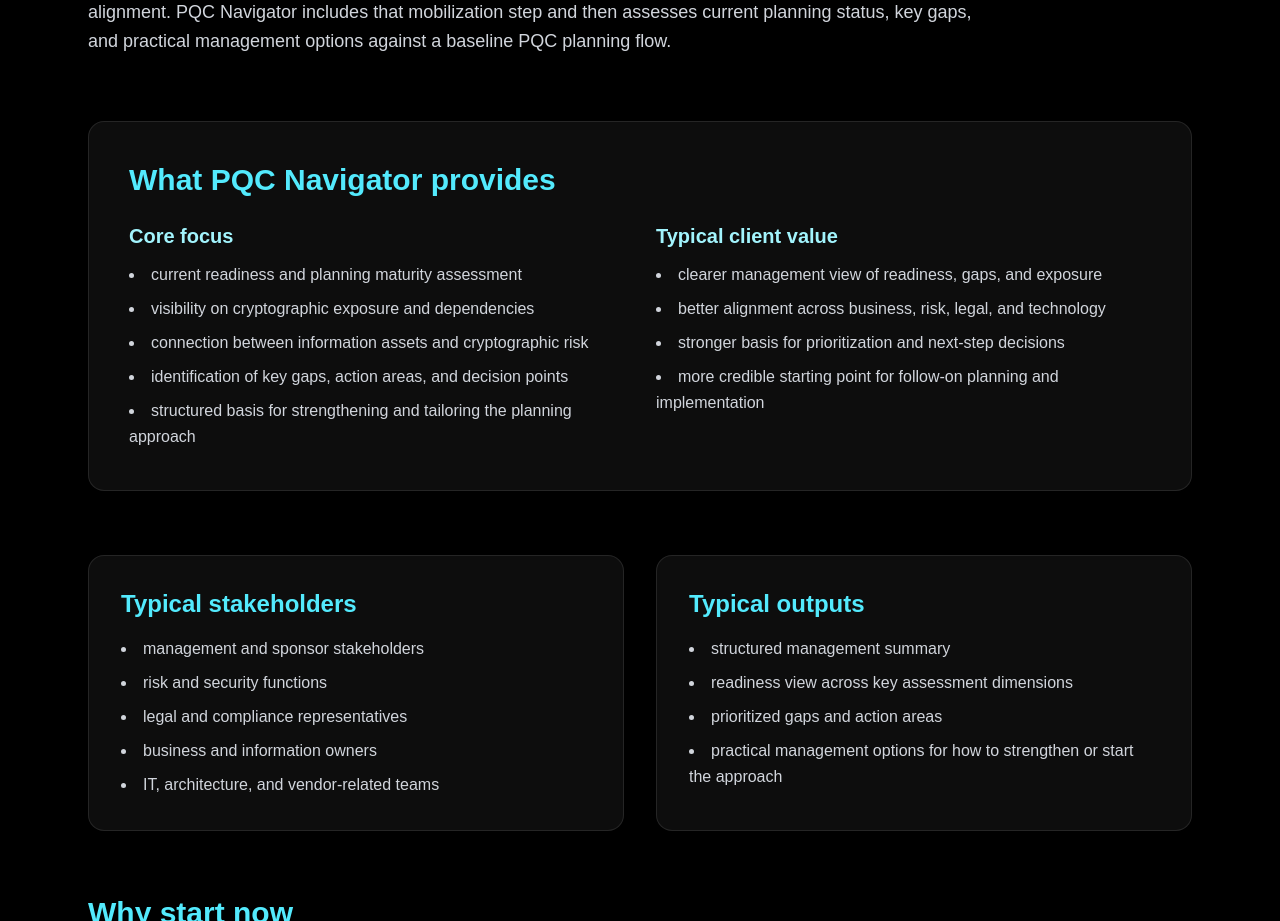
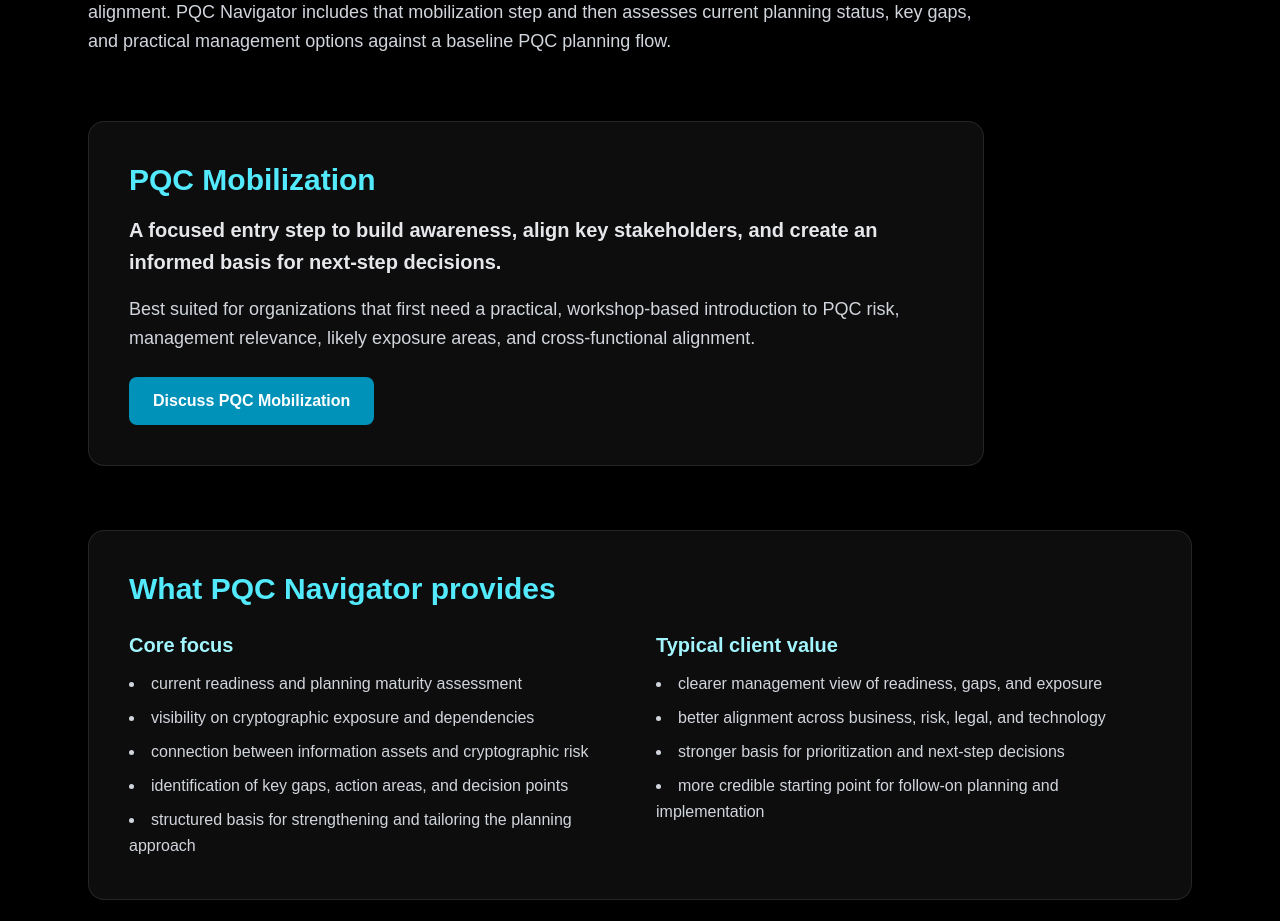
Before and after one commit to DanielMarkusHug/qubit-lab, a Next.js app: page /pqc-navigator in a window 1280 px wide. Shown: the part 2020-2941 px from the top of the page. Built offline with nearby package versions, Linux system fonts and the light colour scheme.

Commit message:
Navigator

```diff
--- a/src/app/pqc-navigator/page.tsx
+++ b/src/app/pqc-navigator/page.tsx
@@ -81,6 +81,34 @@ export default function PQCNavigatorPage() {
               key gaps, and practical management options against a baseline PQC
               planning flow.
             </p>
+          </div>
+        </section>
+
+        <section id="mobilization" className="mb-16">
+          <div className="bg-white/5 border border-white/10 rounded-2xl p-8 md:p-10 max-w-4xl">
+            <h2 className="text-3xl font-bold text-cyan-300 mb-4">
+              PQC Mobilization
+            </h2>
+
+            <p className="text-gray-200 text-xl font-semibold leading-relaxed mb-4">
+              A focused entry step to build awareness, align key stakeholders, and create
+              an informed basis for next-step decisions.
+            </p>
+
+            <p className="text-gray-300 text-lg leading-relaxed mb-6">
+              Best suited for organizations that first need a practical, workshop-based
+              introduction to PQC risk, management relevance, likely exposure areas, and
+              cross-functional alignment.
+            </p>
+
+            <div className="flex flex-wrap gap-4">
+              <a
+                href="/contact"
+                className="inline-block px-6 py-3 bg-cyan-600 text-white rounded-lg font-bold hover:bg-cyan-700 transition"
+              >
+                Discuss PQC Mobilization
+              </a>
+            </div>
           </div>
         </section>
 
```
